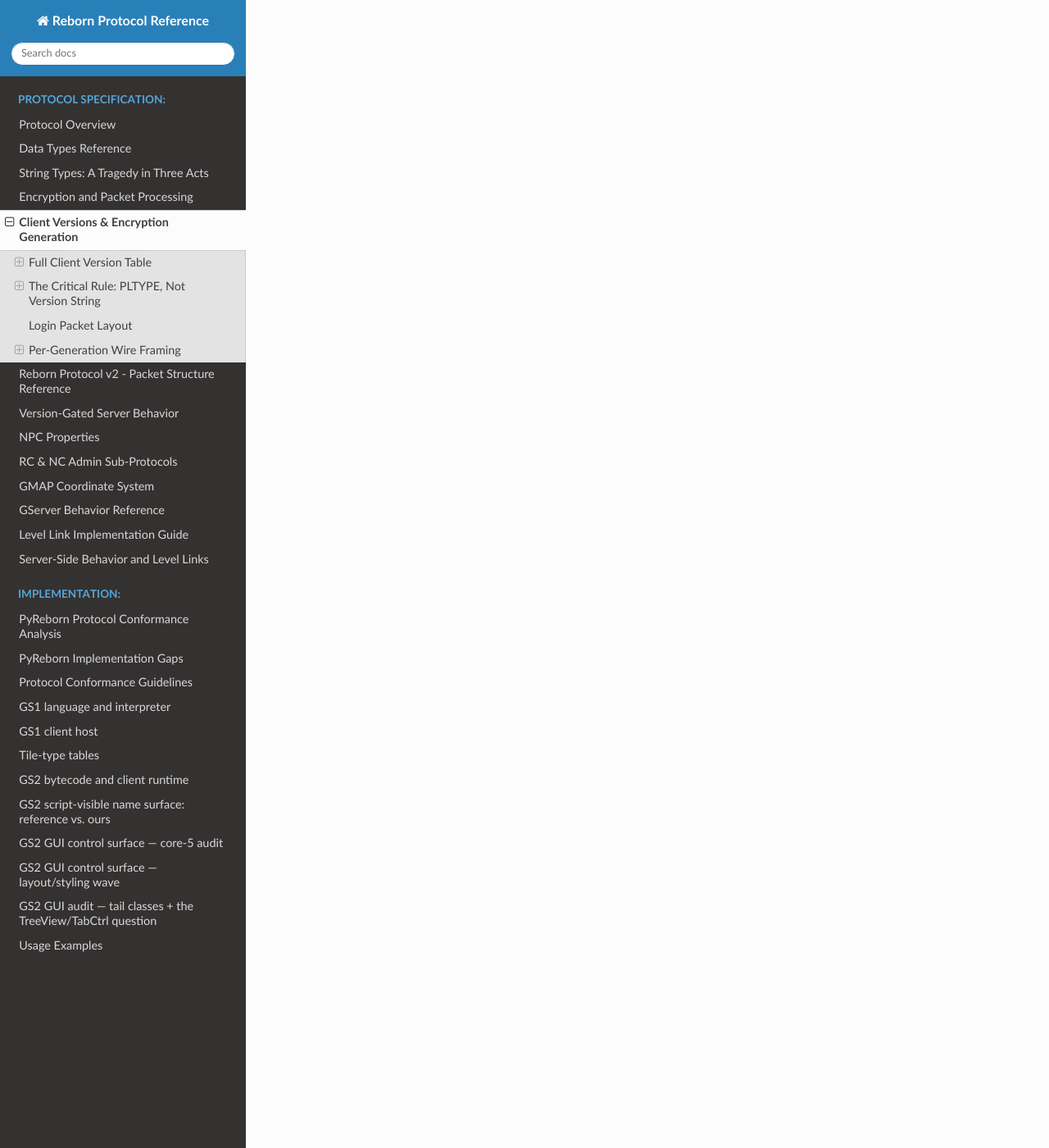
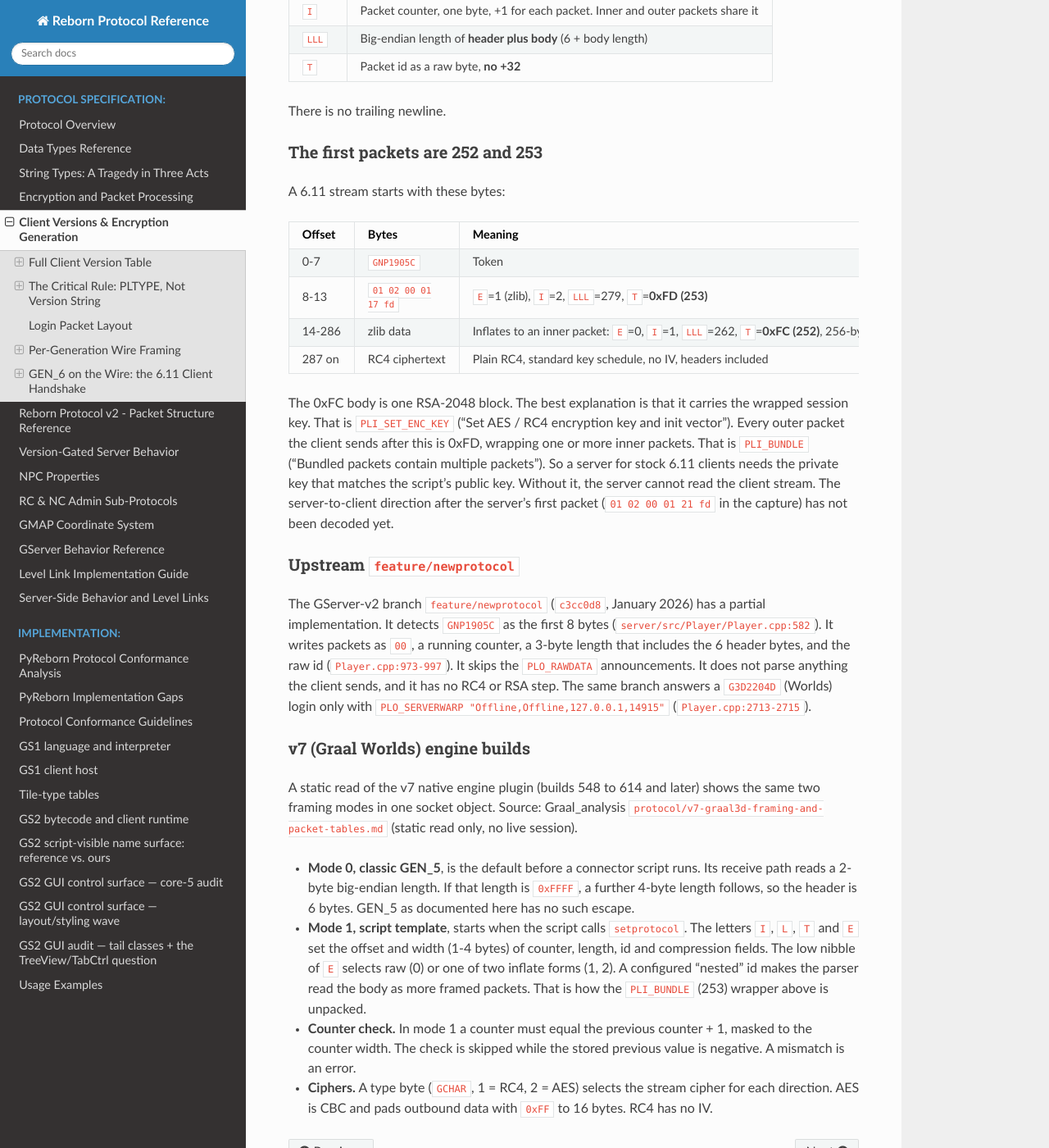
Before and after one commit to hosler/reborn-protocol-docs, a Sphinx documentation site: the page built from docs/protocol/versions-encryption.md, in a window 1280 px wide and 1400 px high, scrolled down 10938 px. Shown: the whole window at 82% size. Built offline with Sphinx 7.4.7 and the Read the Docs theme 3.1.0, drawn with Linux system fonts in a browser that asks for light colours; some of the changed text lies outside the part shown.

Commit message:
GEN_6: document the 6.11 and v7 client framing
The page says GEN_6 is unimplemented and that 252/253 have no handler.
The 6.11 clients do use a newer framing: a signed connector script picks
EILLLT headers, the GNP1905C token and RC4. The first packets are 0xFD
(PLI_BUNDLE) wrapping 0xFC (PLI_SET_ENC_KEY). Adds the v7 engine framing
modes and the upstream feature/newprotocol branch.

Co-Authored-By: Claude Opus 5.5 <noreply@anthropic.com>
Claude-Session: https://claude.ai/code/session_01UG2SqjaqQT1odsYRASRQct

```diff
--- a/docs/protocol/versions-encryption.md
+++ b/docs/protocol/versions-encryption.md
@@ -395,3 +395,95 @@ GeneratePacketHandlers()` — both arrays default-fill to `msgPLI_NULL` (or `nul
 bubbling to `Player::msgPLI_NULL`) and never register 252/253. Sending either packet to the
 current server logs `"Unknown Player Packet"` and counts against the connection's
 `InvalidPackets` disconnect threshold. Treat GEN_6 as unimplemented for interop purposes.
+
+## GEN_6 on the Wire: the 6.11 Client Handshake
+
+The master and beta4 branches do not implement GEN_6. But the Windows 6.113 and Mac 6.111
+clients do speak a newer framing. The packet ids it uses match `PLI_SET_ENC_KEY` (252) and
+`PLI_BUNDLE` (253). This section records what is known. The source is Graal_analysis:
+[`protocol/v6-login-token-explained.md`](https://github.com/squirelworks/Graal_analysis/blob/main/protocol/v6-login-token-explained.md),
+[`protocol/v611-outgoing-cipher.md`](https://github.com/squirelworks/Graal_analysis/blob/main/protocol/v611-outgoing-cipher.md)
+and
+[`protocol/v6113-list-capture.md`](https://github.com/squirelworks/Graal_analysis/blob/main/protocol/v6113-list-capture.md)
+(static reads, one capture and offline lab replays).
+
+### The connector script decides the protocol
+
+A 6.11 client has no built-in login token. Before it connects to a game server, it asks
+an HTTP connector for `conf.gs`. The reply is a 256-byte RSA-2048 signature over the bare
+SHA-256 digest of the payload (no `DigestInfo` wrapper), then an encrypted GS2 script. The
+client checks the signature and then runs the script as `StartScript_Connector`. The script
+opens the game connection and builds the login. In the reply that was studied, the script
+does this:
+
+1. `setProtocol("EILLLT")` sets the packet header template.
+2. `sendRaw("GNP1905C")` sends the 8-byte token with no header.
+3. It sends one framed packet that carries a 16-byte RC4 session key, encrypted with
+   `rsa_encrypt` to an RSA-2048 public key in the script.
+4. `setEncryptionOut` turns on RC4 for every later byte the client sends.
+
+A different connector reply could choose a different token, template or cipher.
+
+### The `EILLLT` header
+
+Each letter is one header byte:
+
+| Letter | Field |
+|---|---|
+| `E` | Compression: 0 raw, 1 zlib |
+| `I` | Packet counter, one byte, +1 for each packet. Inner and outer packets share it |
+| `LLL` | Big-endian length of **header plus body** (6 + body length) |
+| `T` | Packet id as a raw byte, **no +32** |
+
+There is no trailing newline.
+
+### The first packets are 252 and 253
+
+A 6.11 stream starts with these bytes:
+
+| Offset | Bytes | Meaning |
+|---|---|---|
+| 0-7 | `GNP1905C` | Token |
+| 8-13 | `01 02 00 01 17 fd` | `E`=1 (zlib), `I`=2, `LLL`=279, `T`=**0xFD (253)** |
+| 14-286 | zlib data | Inflates to an inner packet: `E`=0, `I`=1, `LLL`=262, `T`=**0xFC (252)**, 256-byte body |
+| 287 on | RC4 ciphertext | Plain RC4, standard key schedule, no IV, headers included |
+
+The 0xFC body is one RSA-2048 block. The best explanation is that it carries the wrapped
+session key. That is `PLI_SET_ENC_KEY` ("Set AES / RC4 encryption key and init vector").
+Every outer packet the client sends after this is 0xFD, wrapping one or more inner packets.
+That is `PLI_BUNDLE` ("Bundled packets contain multiple packets"). So a server for stock
+6.11 clients needs the private key that matches the script's public key. Without it, the
+server cannot read the client stream. The server-to-client direction after the server's
+first packet (`01 02 00 01 21 fd` in the capture) has not been decoded yet.
+
+### Upstream `feature/newprotocol`
+
+The GServer-v2 branch `feature/newprotocol` (`c3cc0d8`, January 2026) has a partial
+implementation. It detects `GNP1905C` as the first 8 bytes
+(`server/src/Player/Player.cpp:582`). It writes packets as `00`, a running counter, a
+3-byte length that includes the 6 header bytes, and the raw id
+(`Player.cpp:973-997`). It skips the `PLO_RAWDATA` announcements. It does not parse
+anything the client sends, and it has no RC4 or RSA step. The same branch answers a
+`G3D2204D` (Worlds) login only with
+`PLO_SERVERWARP "Offline,Offline,127.0.0.1,14915"` (`Player.cpp:2713-2715`).
+
+### v7 (Graal Worlds) engine builds
+
+A static read of the v7 native engine plugin (builds 548 to 614 and later) shows the same
+two framing modes in one socket object. Source: Graal_analysis
+[`protocol/v7-graal3d-framing-and-packet-tables.md`](https://github.com/squirelworks/Graal_analysis/blob/main/protocol/v7-graal3d-framing-and-packet-tables.md)
+(static read only, no live session).
+
+- **Mode 0, classic GEN_5**, is the default before a connector script runs. Its receive
+  path reads a 2-byte big-endian length. If that length is `0xFFFF`, a further 4-byte
+  length follows, so the header is 6 bytes. GEN_5 as documented here has no such escape.
+- **Mode 1, script template**, starts when the script calls `setprotocol`. The letters
+  `I`, `L`, `T` and `E` set the offset and width (1-4 bytes) of counter, length, id and
+  compression fields. The low nibble of `E` selects raw (0) or one of two inflate forms
+  (1, 2). A configured "nested" id makes the parser read the body as more framed packets.
+  That is how the `PLI_BUNDLE` (253) wrapper above is unpacked.
+- **Counter check.** In mode 1 a counter must equal the previous counter + 1, masked to the
+  counter width. The check is skipped while the stored previous value is negative. A
+  mismatch is an error.
+- **Ciphers.** A type byte (`GCHAR`, 1 = RC4, 2 = AES) selects the stream cipher for
+  each direction. AES is CBC and pads outbound data with `0xFF` to 16 bytes. RC4 has no IV.
```
